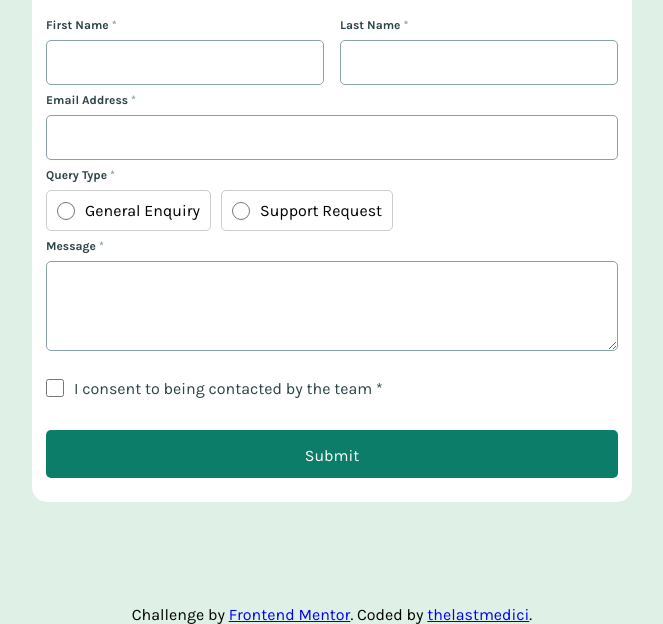
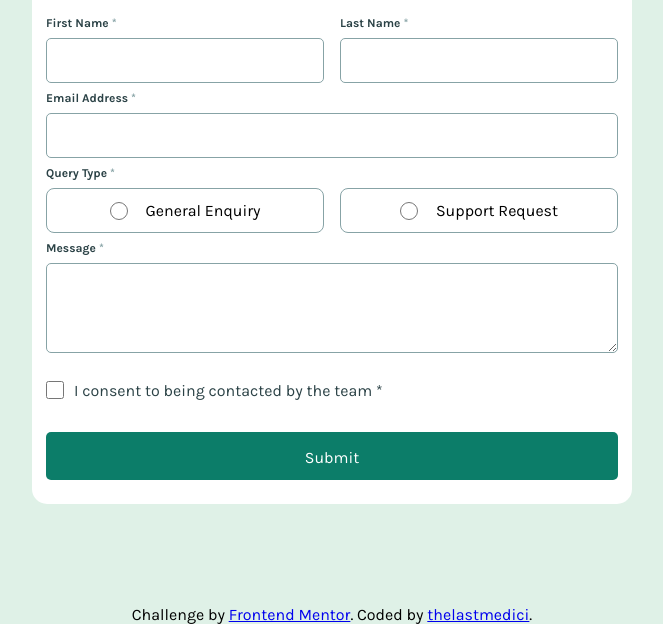
Before and after one commit to thelastmedici/JS_LEARNING, a plain HTML site: page contact-form/index.html in a window 1280 px wide. Shown: the part 176-800 px from the top of the page, without its empty margins (308-971 px from the left). Drawn offline with Linux system fonts and the light colour scheme.

Commit message:
added styles

```diff
--- a/contact-form/style.css
+++ b/contact-form/style.css
@@ -142,6 +142,9 @@ button{
         align-items: center;
 
     }
+    input:focus  textarea:focus{
+        border: 1.75px hsl(347, 63%, 25%);
+    }
     .container{
         width: 600px;
         max-width: 600px;
@@ -162,12 +165,28 @@ button{
     display: flex;
     flex-direction: column;
     }
-    .query-check{
+    .query-check {
         display: flex;
         flex-direction: row;
-        gap: 10px;
+        width: 100%;
+        gap: 16px;
+      }
 
-    }
+      .query-option {
+        flex: 1;
+        display: flex;
+        align-items: center;
+        justify-content: center;
+        padding: 12px;
+        border: 1px solid hsl(186, 15%, 59%);
+        border-radius: 8px;
+        cursor: pointer;
+        text-align: center;
+      }
+      .query-option input[type="radio"] {
+        margin-right: 8px;
+      }
+
     .message >textarea{
         width: 100%;
         height: 90px;
```
